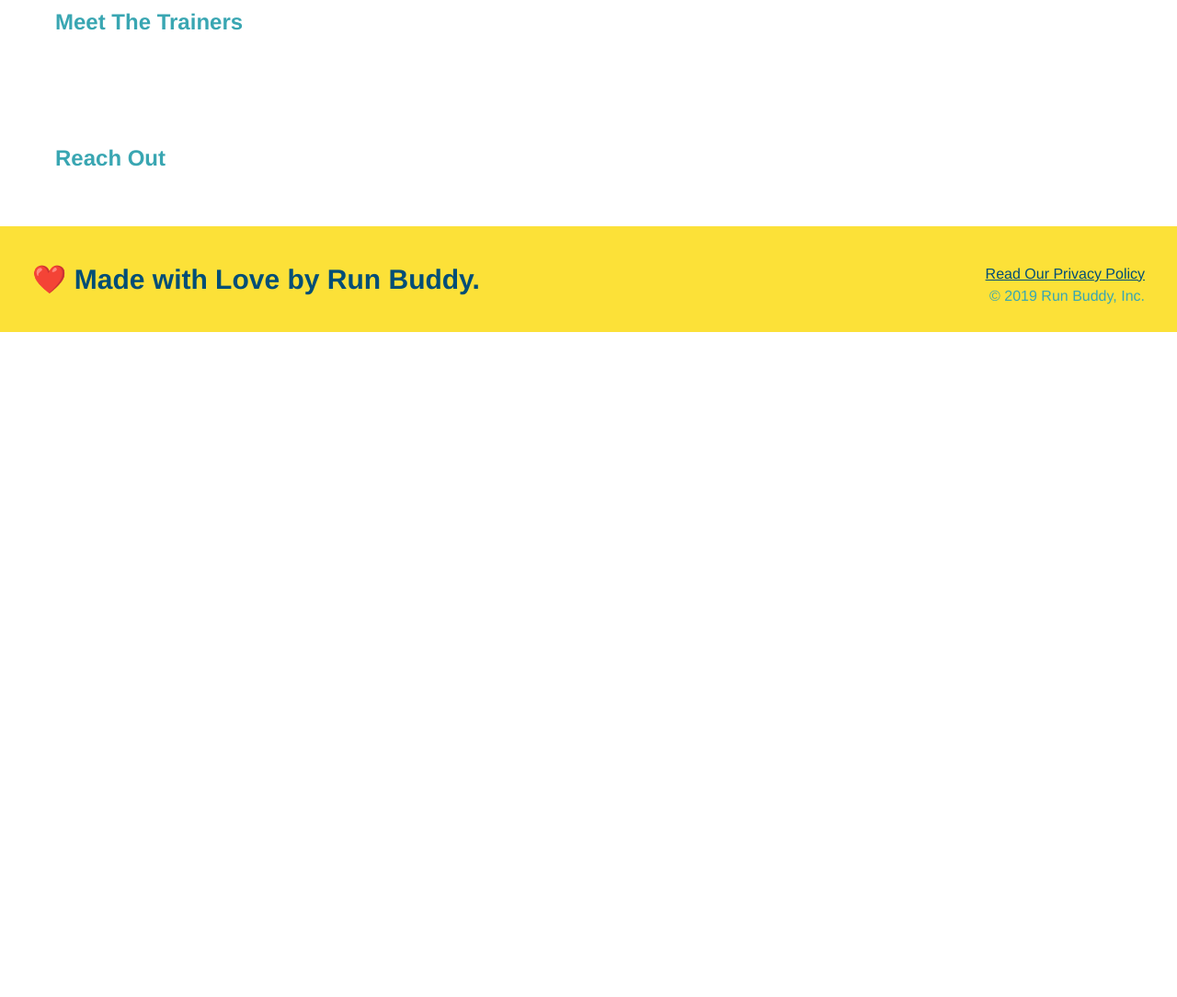
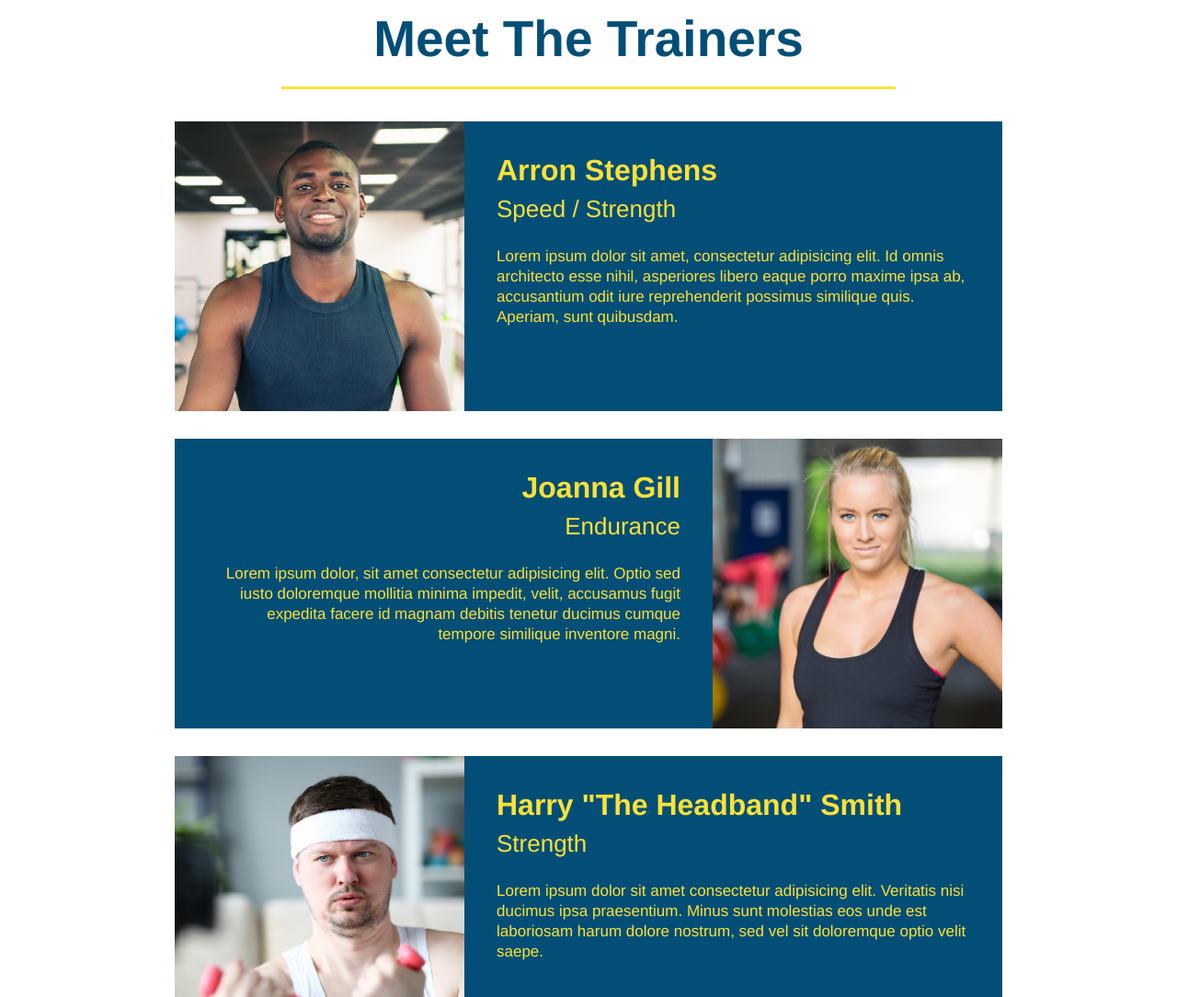
Before and after one commit to jonathanprill/run-buddy, a plain HTML site: page index.html in a window 1280 px wide. Shown: the part 2780-3864 px from the top of the page at 92% size. Before the commit the page ends 3141 px from the top, so only its background shows below. Drawn offline with Linux system fonts and the light colour scheme.

Commit message:
meet the trainers section

```diff
--- a/assets/css/style.css
+++ b/assets/css/style.css
@@ -176,3 +176,50 @@ section {
 .steps span {
     font-size: 38px;
 }
+
+.trainers {
+    text-align: center;
+}
+
+.trainer {
+    width: 900px;
+    margin: 0 auto 30px auto;
+    background: #024e76;
+    color: #fce138;
+    overflow: auto;
+}
+
+.trainer img {
+    width: 35%;
+    float: left;
+}
+
+.trainer-bio {
+    padding: 35px;
+    float: left;
+    width: 65%;
+}
+
+.text-left {
+    text-align: left;
+}
+
+.text-right {
+    text-align: right;
+}
+
+.trainer-bio h3 {
+    font-size: 32px;
+    margin-bottom: 8px;
+}
+
+.trainer-bio h4 {
+    font-weight: lighter;
+    font-size: 26px;
+    margin-bottom: 25px;
+}
+
+.trainer-bio p {
+    font-size: 17px;
+    line-height: 1.3;
+}
--- a/index.html
+++ b/index.html
@@ -101,8 +101,38 @@
         </section>
 
         <!-- "meet the trainers" section -->
-        <section>
-            <h2>Meet The Trainers</h2>
+        <section id="your-trainers" class="trainers">
+            <h2 class="section-title primary-border">Meet The Trainers</h2>
+            <article class="trainer">
+                <img src="./assets/images/trainer-1.jpg" alt="Arron Stephens in his workout clothes, ready to pump iron" />
+                <div class="trainer-bio text-left">
+                    <h3>Arron Stephens</h3>
+                    <h4>Speed / Strength</h4>
+                    <p>
+                        Lorem ipsum dolor sit amet, consectetur adipisicing elit. Id omnis architecto esse nihil, asperiores libero eaque porro maxime ipsa ab, accusantium odit iure reprehenderit possimus similique quis. Aperiam, sunt quibusdam.
+                    </p>
+                </div>
+            </article>
+            <article class="trainer">
+                <div class ="trainer-bio text-right">
+                    <h3>Joanna Gill</h3>
+                    <h4>Endurance</h4>
+                    <p>
+                        Lorem ipsum dolor, sit amet consectetur adipisicing elit. Optio sed iusto doloremque mollitia minima impedit, velit, accusamus fugit expedita facere id magnam debitis tenetur ducimus cumque tempore similique inventore magni.
+                    </p>
+                </div>
+                <img src="./assets/images/trainer-2.jpg" alt="Joanna Gill cooling off after a workout" />
+            </article>
+            <article class="trainer">
+                <img src="./assets/images/trainer-3.jpg" alt="Harry Smith wearing a headband and lifting comically small pink weights" />
+                <div class="trainer-bio text-left">
+                    <h3>Harry "The Headband" Smith</h3>
+                    <h4>Strength</h4>
+                    <p>
+                        Lorem ipsum dolor sit amet consectetur adipisicing elit. Veritatis nisi ducimus ipsa praesentium. Minus sunt molestias eos unde est laboriosam harum dolore nostrum, sed vel sit doloremque optio velit saepe.
+                    </p>
+                </div>
+            </article>
         </section>
 
         <!-- "reach out" section -->
```
Also changed, not shown: assets/images/trainer-1.jpg (added), assets/images/trainer-2.jpg (added), assets/images/trainer-3.jpg (added).
